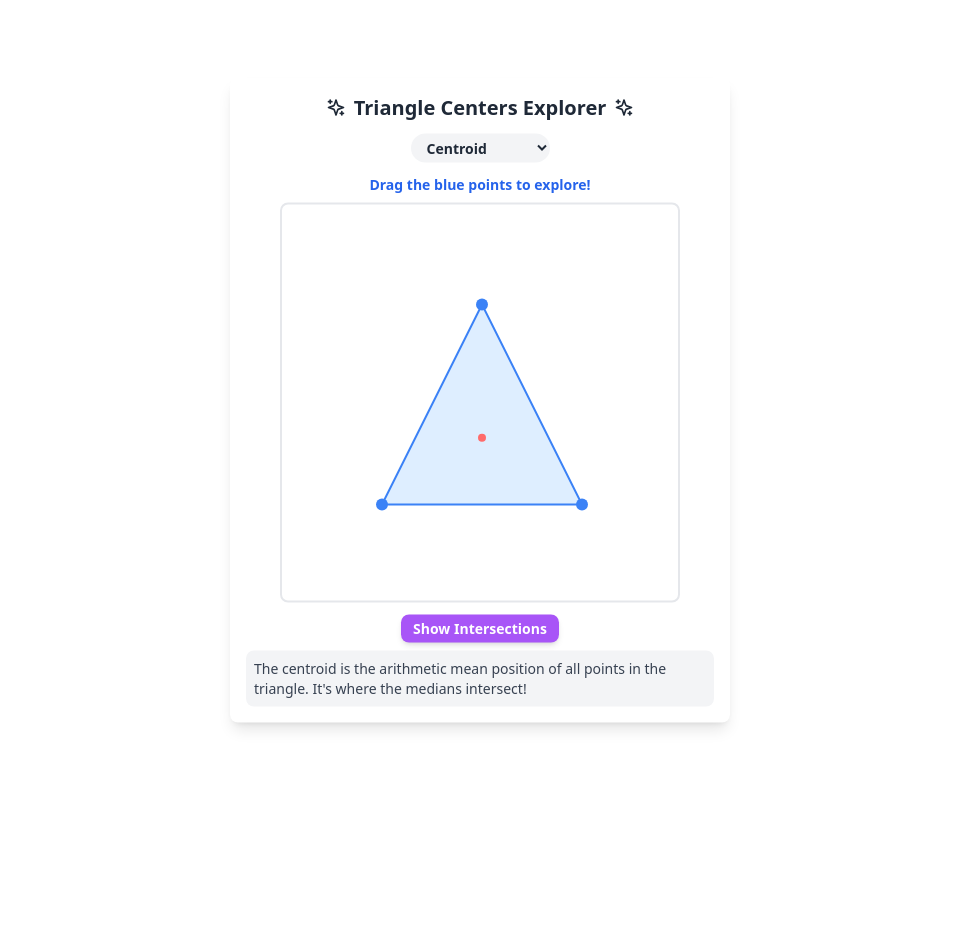
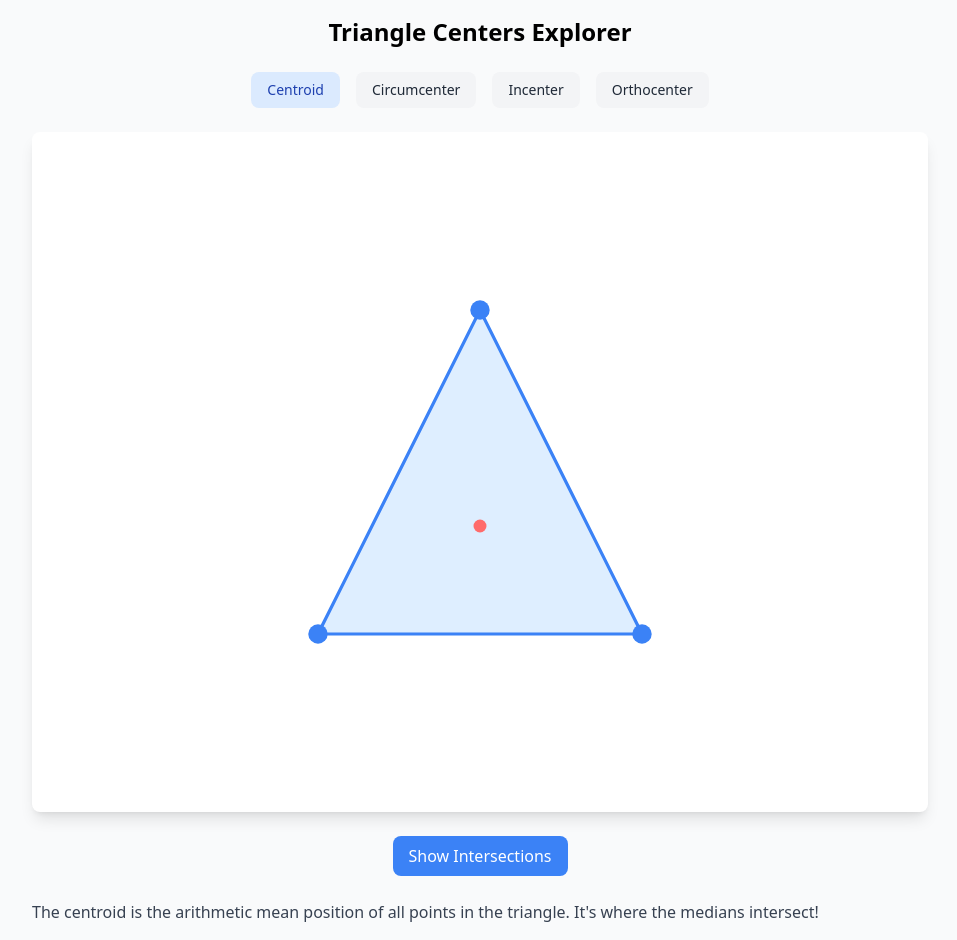
Before and after one commit to adrian-salmon/triangle-centers-explorer, a Next.js app: page / in a window 1280 px wide. Shown: the whole page, without its empty margins (160-1117 px from the left). Before the commit the page ends 800 px from the top, so only its background shows below. Built offline with nearby package versions, Linux system fonts and the light colour scheme.

Commit message:
fix: improve styling and layout

```diff
--- a/next.config.js
+++ b/next.config.js
@@ -9,7 +9,7 @@ const nextConfig = {
   typescript: {
     ignoreBuildErrors: true
   },
-  assetPrefix: process.env.NEXT_PUBLIC_BASE_PATH
+  assetPrefix: '/triangle-centers-explorer/'
 }
 
 module.exports = nextConfig
--- a/src/components/TriangleCenters.tsx
+++ b/src/components/TriangleCenters.tsx
@@ -808,28 +808,34 @@ const TriangleCenters = () => {
   };
 
   return (
-    <div className="flex justify-center items-center min-h-screen bg-white">
-      <div className="bg-white p-4 rounded-lg shadow-lg w-[500px] absolute top-1/2 left-1/2 transform -translate-x-1/2 -translate-y-1/2">
-        <h2 className="text-xl font-bold mb-3 text-center text-gray-800 flex items-center justify-center">
-          <Sparkles className="mr-2 h-5 w-5" /> Triangle Centers Explorer <Sparkles className="ml-2 h-5 w-5" />
-        </h2>
-        <div className="mb-3 flex justify-center">
-          <select
-            value={selectedCenter}
-            onChange={(e) => setSelectedCenter(e.target.value as CenterType)}
-            className="px-3 py-1 rounded-full text-sm font-semibold bg-gray-100 text-gray-800 focus:outline-none focus:ring-2 focus:ring-purple-400"
+    <div className="min-h-screen bg-gray-50 p-4">
+      <div className="max-w-4xl mx-auto">
+        <h1 className="text-2xl font-bold text-center mb-6">Triangle Centers Explorer</h1>
+
+        <div className="flex flex-wrap justify-center gap-4 mb-6">
+          {Object.entries(centerColors).map(([center, color]) => (
+            <button
+              key={center}
+              onClick={() => setSelectedCenter(center as CenterType)}
+              className={`px-4 py-2 rounded-lg text-sm font-medium transition-colors ${
+                selectedCenter === center
+                  ? 'bg-blue-100 text-blue-800'
+                  : 'bg-gray-100 text-gray-800 hover:bg-gray-200'
+              }`}
             >
-            <option value="centroid">Centroid</option>
-            <option value="circumcenter">Circumcenter</option>
-            <option value="incenter">Incenter</option>
-            <option value="orthocenter">Orthocenter</option>
-          </select>
+              {center.charAt(0).toUpperCase() + center.slice(1)}
+            </button>
+          ))}
         </div>
-        <div className="text-center mb-2">
-          <p className="text-sm font-semibold text-blue-600">Drag the blue points to explore!</p>
-        </div>
-        <div className="relative">
-          <svg width="400" height="400" className="mx-auto border-2 border-gray-200 rounded-lg" ref={svgRef}>
+
+        <div className="bg-white rounded-lg shadow-lg p-4 mb-6">
+          <div className="relative w-full" style={{ paddingBottom: '75%' }}>
+            <svg
+              ref={svgRef}
+              className="absolute inset-0 w-full h-full"
+              viewBox="0 0 400 400"
+              preserveAspectRatio="xMidYMid meet"
+            >
               {displayState === 2 && getRightAngles().map((angle, index) => (
                 <line
                   key={`right-angle-${index}`}
@@ -944,18 +950,38 @@ const TriangleCenters = () => {
               <circle cx={center.x} cy={center.y} r="4" fill={centerColors[selectedCenter]} />
             </svg>
           </div>
-        <div className="mt-3 flex justify-center">
+        </div>
+
+        <div className="flex justify-center mb-6">
           <button
             onClick={() => setDisplayState((prev) => (prev + 1) % 3)}
-            className="px-3 py-1 bg-purple-500 hover:bg-purple-600 text-white text-sm font-semibold rounded-lg shadow-md transition-colors duration-200 focus:outline-none focus:ring-2 focus:ring-purple-400"
+            className="px-4 py-2 bg-blue-500 text-white rounded-lg hover:bg-blue-600 transition-colors"
           >
-            {displayState === 0 ? "Show Intersections" :
-             displayState === 1 ? "Show Intersections/Measurements" :
-             "Hide Intersections/Measurements"}
+            {displayState === 0 ? 'Show Intersections' : displayState === 1 ? 'Show Measurements' : 'Hide All'}
           </button>
         </div>
-        <div className="mt-2 p-2 bg-gray-100 rounded-lg">
-          <p className="text-sm text-gray-700">{centerInfo[selectedCenter]}</p>
+
+        <div className="prose max-w-none">
+          {selectedCenter === 'centroid' && (
+            <p className="text-gray-700">
+              {centerInfo[selectedCenter]}
+            </p>
+          )}
+          {selectedCenter === 'circumcenter' && (
+            <p className="text-gray-700">
+              The circumcenter is the center of the circumscribed circle (circumcircle) of the triangle. It's where the perpendicular bisectors intersect!
+            </p>
+          )}
+          {selectedCenter === 'incenter' && (
+            <p className="text-gray-700">
+              The incenter is the center of the inscribed circle (incircle) of the triangle. It's where the angle bisectors intersect!
+            </p>
+          )}
+          {selectedCenter === 'orthocenter' && (
+            <p className="text-gray-700">
+              The orthocenter is the intersection point of the triangle's three altitudes. It's where the perpendicular lines from vertices to opposite sides meet!
+            </p>
+          )}
         </div>
       </div>
     </div>
```
Lines whose indentation alone changed are shown as unchanged.
